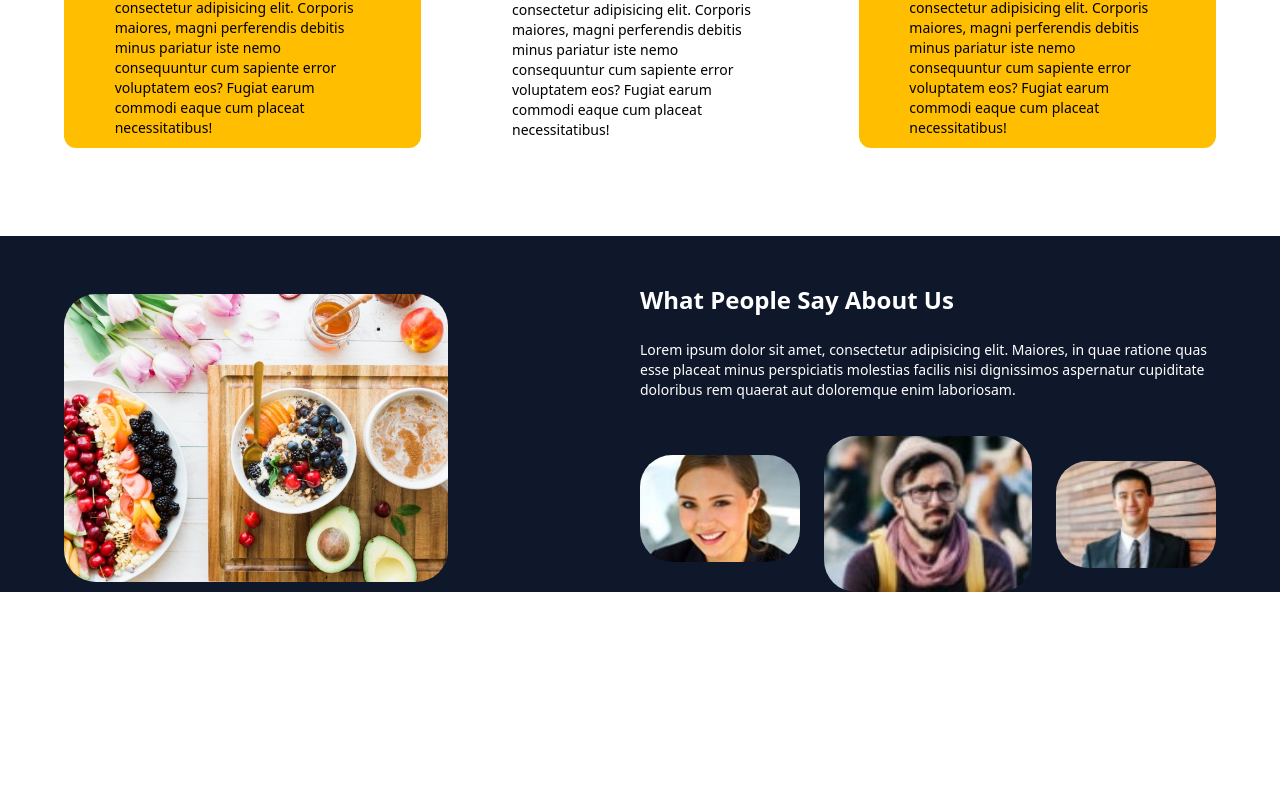
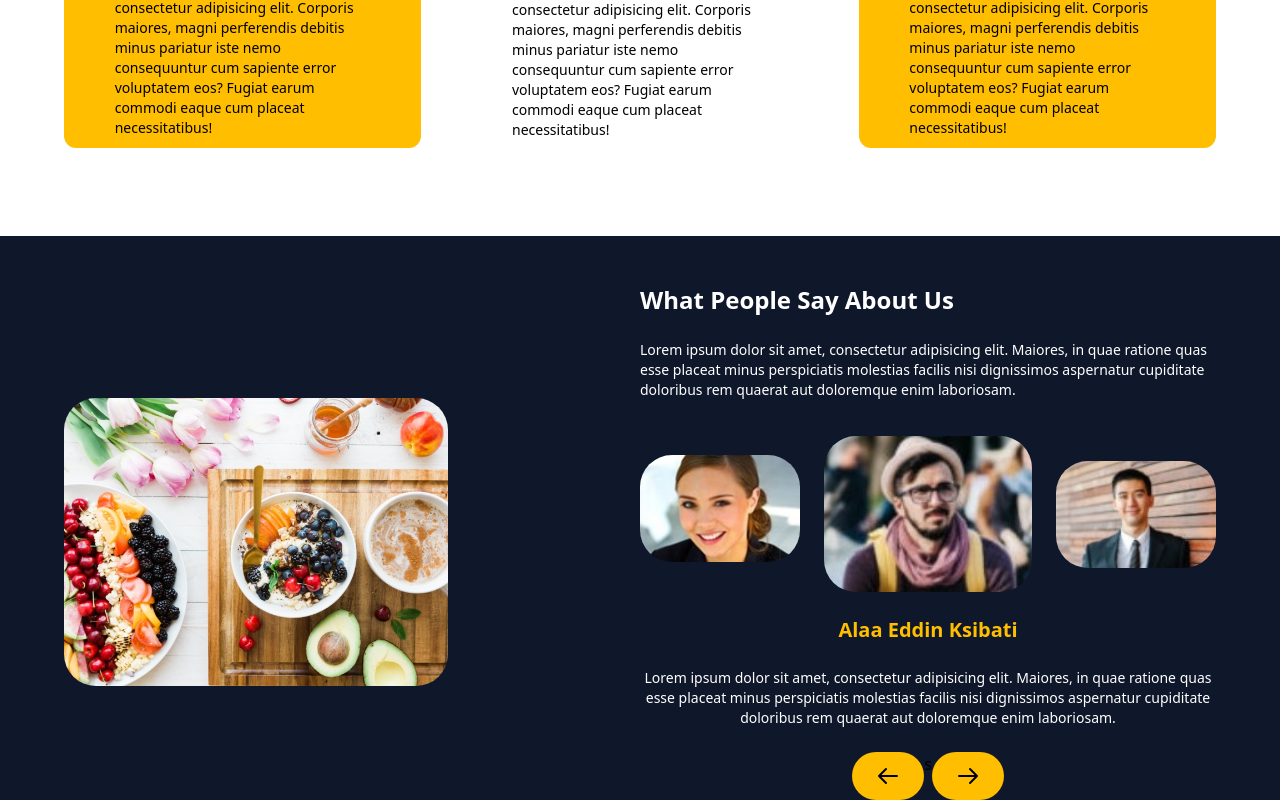
Before and after one commit to AlaaDq/tailwind-vue3, a Vue app: page / in a window 1280 px wide. Shown: the part 1641-2441 px from the top of the page. Before the commit the page ends 2233 px from the top, so only its background shows below. Built offline with nearby package versions, Linux system fonts and the light colour scheme.

Commit message:
fix intro grid

```diff
--- a/src/App.vue
+++ b/src/App.vue
@@ -340,7 +340,7 @@
   </div>
 
   <!-- categories -->
-  <section class="  md:bg-split-half-v mt-16">
+  <section class="md:bg-split-half-v mt-16">
     <div class="container mx-auto md:px-16">
       <!-- headings -->
       <div class="flex flex-col md:w-1/2 px-4 md:px-0">
@@ -497,12 +497,12 @@
   <!--  -->
 
   <!-- services  -->
-  <section class="  md:bg-split-half-v-i py-16">
+  <section class="md:bg-split-half-v-i py-16">
     <div class="container mx-auto md:px-16">
       <!-- headings -->
       <div class="flex flex-col items-center px-4 md:px-0">
         <div class="text-2xl font-semibold">Featured Categories</div>
-        <p class="text-base mt-3 md:w-1/2 text-center ">
+        <p class="text-base mt-3 md:w-1/2 text-center">
           Lorem ipsum dolor sit, amet consectetur adipisicing elit. Animi libero
           asperiores in adipisci, cum quam consequuntur et nam beatae? Quaerat
           tempora non atque voluptate debitis quibusdam alias saepe odio ut.
@@ -620,10 +620,10 @@
   <!--  -->
 
   <!-- about -->
-  <section class=" bg-slate-900">
+  <section class="bg-slate-900">
     <div class="container mx-auto lg:px-16 pt-12">
       <!-- grid cards -->
-      <div class="grid grid-rows-2 lg:grid-rows-none lg:grid-cols-2">
+      <div class="grid grid-rows-1 gap-6 md:gap-0 lg:grid-rows-none lg:grid-cols-2">
         <div
           class="
             row-start-2 row-end-3
@@ -635,7 +635,11 @@
           "
         >
           <div
-            class="w-96 mx-auto  lg:mx-none lg:absolute lg:top-1/2 lg:transform lg:-translate-y-1/2"
+            class="
+              w-96
+              mx-auto
+              lg:mx-none lg:absolute lg:top-1/2 lg:transform lg:-translate-y-1/2
+            "
           >
             <div class="aspect-w-4 aspect-h-3">
               <img
@@ -702,6 +706,52 @@
               </div>
             </div>
           </div>
+
+          <div class="text-primary text-xl font-semibold text-center">
+            Alaa Eddin Ksibati
+          </div>
+          <p class="text-sm text-white text-center">
+            Lorem ipsum dolor sit amet, consectetur adipisicing elit. Maiores,
+            in quae ratione quas esse placeat minus perspiciatis molestias
+            facilis nisi dignissimos aspernatur cupiditate doloribus rem quaerat
+            aut doloremque enim laboriosam.
+          </p>
+
+          <div class="flex justify-center">
+            <div class="bg-primary py-3 rounded-4xl px-6 transform -scale-100">
+              <svg
+                xmlns="http://www.w3.org/2000/svg"
+                class="h-6 w-6"
+                fill="none"
+                viewBox="0 0 24 24"
+                stroke="currentColor"
+              >
+                <path
+                  stroke-linecap="round"
+                  stroke-linejoin="round"
+                  stroke-width="2"
+                  d="M14 5l7 7m0 0l-7 7m7-7H3"
+                />
+              </svg>
+            </div>
+            s
+            <div class="bg-primary py-3 rounded-4xl px-6">
+              <svg
+                xmlns="http://www.w3.org/2000/svg"
+                class="h-6 w-6"
+                fill="none"
+                viewBox="0 0 24 24"
+                stroke="currentColor"
+              >
+                <path
+                  stroke-linecap="round"
+                  stroke-linejoin="round"
+                  stroke-width="2"
+                  d="M14 5l7 7m0 0l-7 7m7-7H3"
+                />
+              </svg>
+            </div>
+          </div>
         </div>
       </div>
       <!--  -->
```
